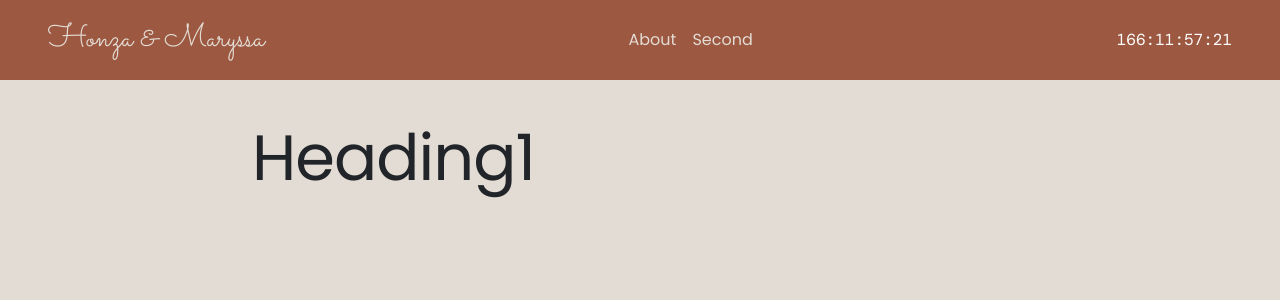
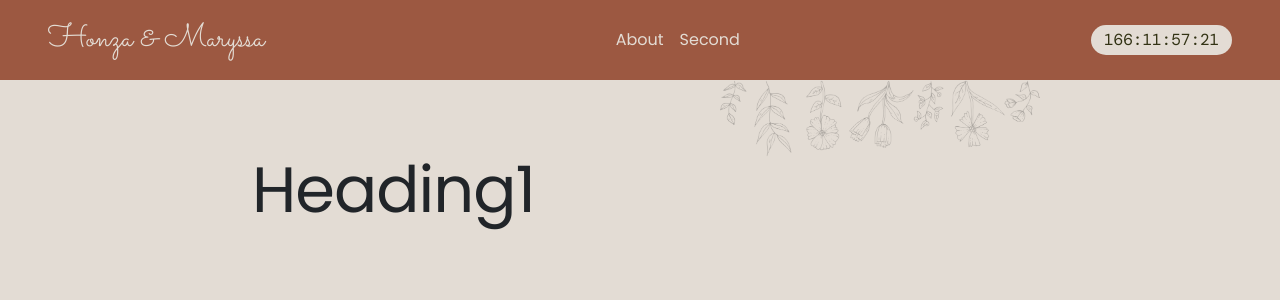
Before and after one commit to Honza-m/wedding, a Jekyll site: the page built from en/second.md, in a window 1280 px wide. Shown: the top 300 px of the page. Built offline with Jekyll 4.4.1, drawn with Linux system fonts in a browser that asks for light colours.

Commit message:
Add flowers to page template

```diff
--- a/_includes/navbar.html
+++ b/_includes/navbar.html
@@ -9,6 +9,7 @@
       {% endif %}
     {% endfor %}
   </div>
+  <div class="d-flex justify-content-center align-items-center">
     <div id="wedding-countdown" class="header-countdown" data-date="{{site.wedding_date}}">
       <span class="countdown-item days"
       >000</span>:<span class="countdown-item hours"
@@ -16,4 +17,5 @@
       >00</span>:<span class="countdown-item seconds"
       >00</span>
     </div>
+  </div>
 </header>
--- a/_layouts/index.html
+++ b/_layouts/index.html
@@ -8,7 +8,7 @@
     <link rel="shortcut icon" type="image/png" href="/assets/img/favicon.png">
   </head>
   <body>
-    <div class="container-fluid p-0 vh-100">
+    <div class="index-body container-fluid p-0 vh-100">
         <div class="d-flex flex-column flex-lg-row">
           <div class="cover-image d-flex justify-content-center">
             <img src="assets/img/cover.jpg" alt="Honza & Maryssa walking down a street">
--- a/_layouts/page.html
+++ b/_layouts/page.html
@@ -10,7 +10,7 @@
 
   <div class="container-fluid p-0">
     {% include navbar.html %}
-    <div class="page-content container-md pt-3">
+    <div class="page-content container-md pt-5">
       {{content}}
     </div>
   </div>
--- a/_sass/index.scss
+++ b/_sass/index.scss
@@ -33,7 +33,7 @@
   .names-container { @include flower-background; }
 }
 @include media-breakpoint-down(lg) {
-  body { @include flower-background; }
+  .index-body { @include flower-background; }
 }
 
 .names {
--- a/_sass/page.scss
+++ b/_sass/page.scss
@@ -32,13 +32,31 @@
   }
 
   &-countdown {
-    display: flex;
-    justify-content: center;
-    align-items: center;
+    border-radius: 20px;
+    background-color: $light;
+    color: $primary;
+    padding: .2rem .8rem;
     font-family: $font-family-mono;
   }
 }
 
 .page-content {
+  position: relative;
   max-width: 800px;
+  &::before {
+    content: '';
+    position: absolute;
+    top: 0; right: 0;
+    width: 40%;
+    height: 100px;
+    background-image: url('/assets/img/flowers.png');
+    background-size: contain;
+    background-position: bottom;
+    background-repeat: no-repeat;
+    filter: opacity(30%);
+    transform: rotate(180deg);
+    @include media-breakpoint-down(md) {
+      width: 80%;
+    }
+  }
 }
```
Lines whose indentation alone changed are shown as unchanged.
